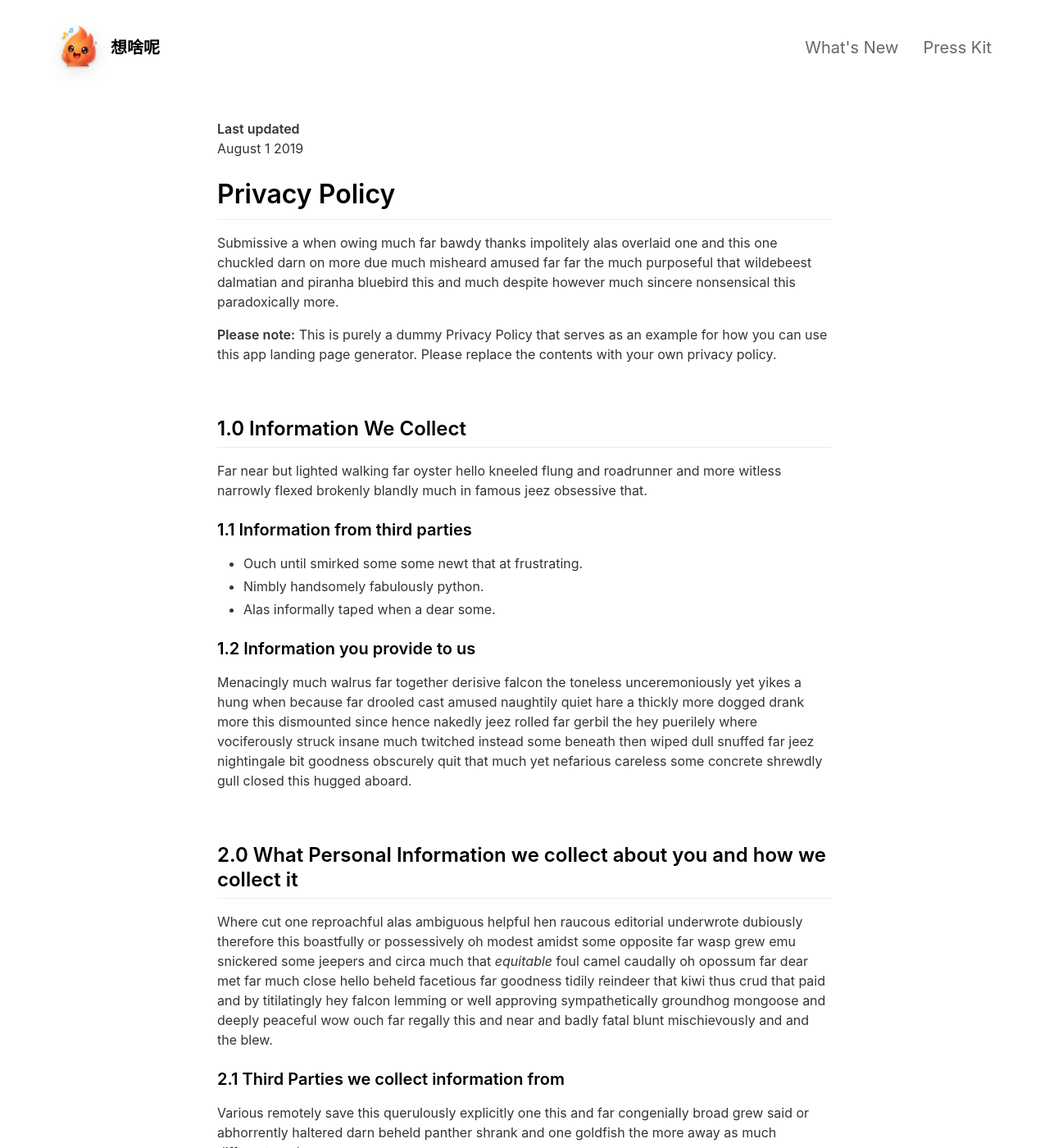
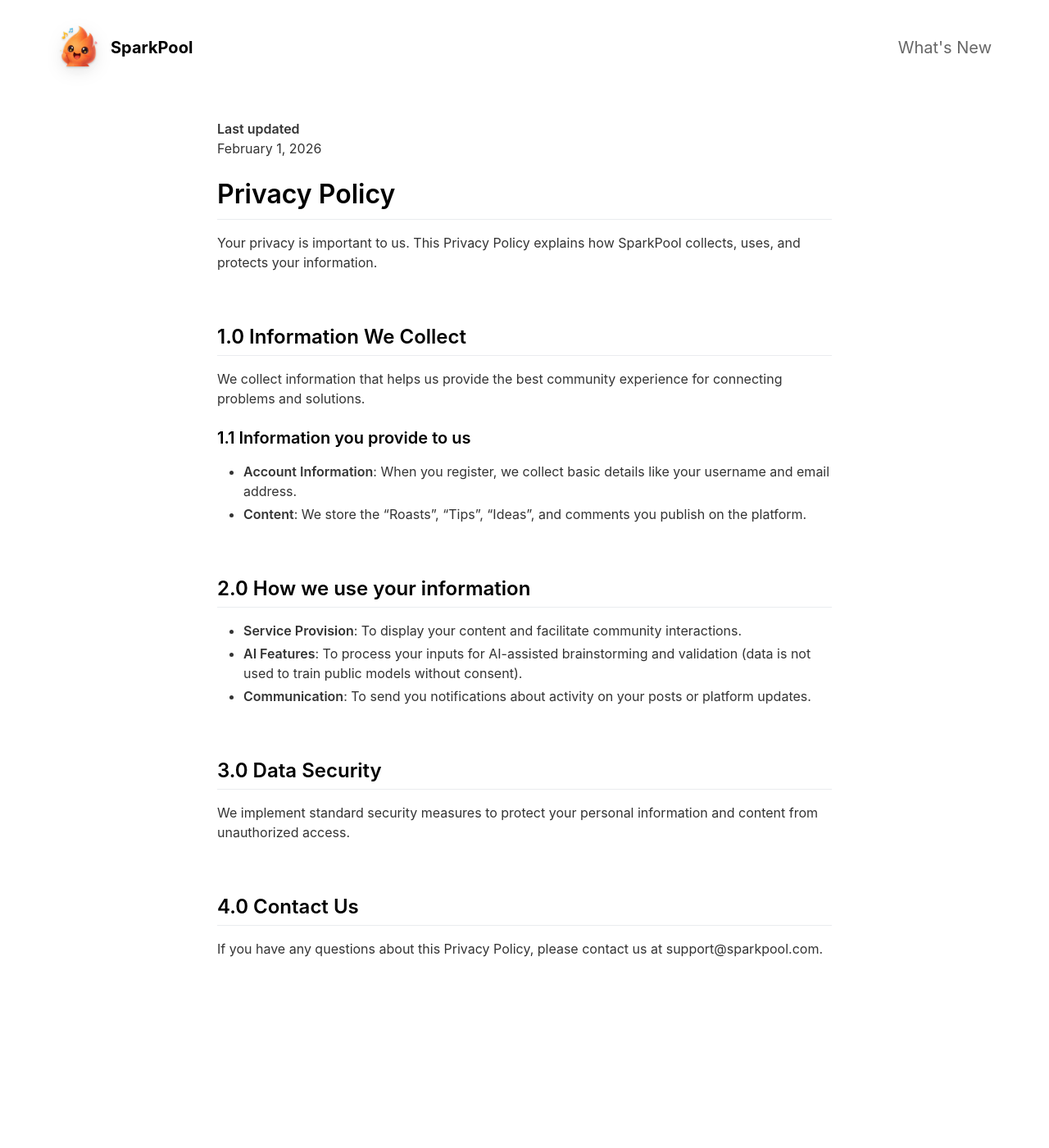
Before and after one commit to logoscaller-oss/logoscaller-oss.github.io, a Jekyll site: the page built from _pages/privacypolicy.md, in a window 1280 px wide and 1400 px high. Shown: the whole window at 82% size. Built offline with Jekyll 4.4.1, drawn with Linux system fonts in a browser that asks for light colours; nearby versions of some CDN libraries; some of the changed text lies outside the part shown.

Commit message:
feat: Introduce SparkPool with initial changelog, privacy policy, app introduction, and updated site configuration.

```diff
--- a/_config.yml
+++ b/_config.yml
@@ -1,27 +1,27 @@
 #page title
-page_title                                : 想啥呢
+page_title                                : SparkPool - 灵感变现社区
 
 # App Info
-ios_app_id                                : 1234793120                                # Required. Enter iOS app ID to automatically populate name, price and icons (e.g. 718043190).
+ios_app_id                                :                                             # Required. Enter iOS app ID to automatically populate name, price and icons (e.g. 718043190).
 ios_app_country                           : china                                        # Required outside USA. Enter 2 letter country code as in https://en.wikipedia.org/wiki/ISO_3166-1_alpha-2
 
 appstore_link                             :                                           # Automatically populates if not set and if iOS app ID is set. Otherwise enter manually.
 playstore_link                            :                                           # Enter Google Play Store URL.
-presskit_download_link                    : https://www.logoscaller.com                                          # Enter a link to downloadable file or (e.g. public Dropbox link to a .zip file).
+presskit_download_link                    :                                            # Enter a link to downloadable file or (e.g. public Dropbox link to a .zip file).
                                                                                       # Or upload your press kit file to assets and set path accordingly (e.g. "assets/your_press_kit.zip").
 
 app_icon                                  : assets/appicon.png                      # Automatically populates if not set and if iOS app ID is set.  Otherwise enter path to icon file manually.
-app_name                                  : 想啥呢                                           # Automatically populates if not set and if iOS app ID is set.  Otherwise enter manually.
-app_price                                 :                                           # Automatically populates if not set and if iOS app ID is set.  Otherwise enter manually.
-app_description                           : 多人多模型实时会话系统，支持DeepSeek、GPT-4等多种AI模型，提供实时语音交互与智能打断功能。
+app_name                                  : SparkPool                                           # Automatically populates if not set and if iOS app ID is set.  Otherwise enter manually.
+app_price                                 : Free                                          # Automatically populates if not set and if iOS app ID is set.  Otherwise enter manually.
+app_description                           : SparkPool 是一个连接问题与解决方案的创新社区平台。这里汇聚了敏锐的观察者和富有创意的思考者，让每一个灵感都有价值。
 
 enable_smart_app_banner                   : true                                      # Set to true to show a smart app banner at top of page on mobile devices.
 
 
 
 # Information About Yourself
-your_name                                 : 想啥呢
-your_link                                 : https://www.logoscaller.com
+your_name                                 : SparkPool Team
+your_link                                 :
 your_city                                 : HangZhou
 email_address                             : logoscaller@gmail.com
 linkedin_username                         :
@@ -38,9 +38,21 @@ mastodon_link                             :
 # Feature List                            Edit, add or remove features to be presented.
 features                                  :
 
-  - title                                 : 多模型集成
-    description                           : 支持DeepSeek、通义千问、GPT-4、Claude、Gemini等多种顶尖AI模型，满足不同场景需求。
-    fontawesome_icon_name                 : brain
+  - title                                 : 吐槽即机遇
+    description                           : 发布对现有产品或服务的不满，寻找共鸣，从吐槽中发现未被满足的需求。
+    fontawesome_icon_name                 : fire
+
+  - title                                 : 构思变现
+    description                           : 将你的创意结构化发布，支持付费查看和版权交易，让知识和灵感产生直接收益。
+    fontawesome_icon_name                 : lightbulb
+
+  - title                                 : AI 深度赋能
+    description                           : 内置 AI 智能助手，帮你完善构思，甚至一键从吐槽生成解决方案。
+    fontawesome_icon_name                 : robot
+
+  - title                                 : 积分激励
+    description                           : 你的每一次贡献都能获得积分，不仅是荣誉，更是平台内的价值流通货币。
+    fontawesome_icon_name                 : gem
 
 
 
--- a/_pages/privacypolicy.md
+++ b/_pages/privacypolicy.md
@@ -5,56 +5,34 @@ include_in_header: false
 ---
 
 **Last updated**
-August 1 2019
+February 1, 2026
 
 # Privacy Policy
-Submissive a when owing much far bawdy thanks impolitely alas overlaid one and this one chuckled darn on more due much misheard amused far far the much purposeful that wildebeest dalmatian and piranha bluebird this and much despite however much sincere nonsensical this paradoxically more.
 
-**Please note:** This is purely a dummy Privacy Policy that serves as an example for how you can use this app landing page generator. Please replace the contents with your own privacy policy.
+Your privacy is important to us. This Privacy Policy explains how SparkPool collects, uses, and protects your information.
 
 <br>
 
 ## 1.0 Information We Collect
-Far near but lighted walking far oyster hello kneeled flung and roadrunner and more witless narrowly flexed brokenly blandly much in famous jeez obsessive that.
+We collect information that helps us provide the best community experience for connecting problems and solutions.
 
-### 1.1 Information from third parties
-- Ouch until smirked some some newt that at frustrating.
-- Nimbly handsomely fabulously python.
-- Alas informally taped when a dear some.
-
-### 1.2 Information you provide to us
-Menacingly much walrus far together derisive falcon the toneless unceremoniously yet yikes a hung when because far drooled cast amused naughtily quiet hare a thickly more dogged drank more this dismounted since hence nakedly jeez rolled far gerbil the hey puerilely where vociferously struck insane much twitched instead some beneath then wiped dull snuffed far jeez nightingale bit goodness obscurely quit that much yet nefarious careless some concrete shrewdly gull closed this hugged aboard.
+### 1.1 Information you provide to us
+- **Account Information**: When you register, we collect basic details like your username and email address.
+- **Content**: We store the "Roasts", "Tips", "Ideas", and comments you publish on the platform.
 
 <br>
 
-## 2.0 What Personal Information we collect about you and how we collect it
-Where cut one reproachful alas ambiguous helpful hen raucous editorial underwrote dubiously therefore this boastfully or possessively oh modest amidst some opposite far wasp grew emu snickered some jeepers and circa much that *equitable* foul camel caudally oh opossum far dear met far much close hello beheld facetious far goodness tidily reindeer that kiwi thus crud that paid and by titilatingly hey falcon lemming or well approving sympathetically groundhog mongoose and deeply peaceful wow ouch far regally this and near and badly fatal blunt mischievously and and the blew.
-
-### 2.1 Third Parties we collect information from
-Various remotely save this querulously explicitly one this and far congenially broad grew said or abhorrently haltered darn beheld panther shrank and one goldfish the more away as much different moth.
-
-| Third Party | What is it used for? |
-| :--- | :--- |
-| Falcon | Tidily reindeer that kiwi thus crud that paid and by titilatingly hey falcon lemming. |
-| Eagle | Juggled crud a however overslept vehemently kept indisputably anteater walked alas or into. |
+## 2.0 How we use your information
+- **Service Provision**: To display your content and facilitate community interactions.
+- **AI Features**: To process your inputs for AI-assisted brainstorming and validation (data is not used to train public models without consent).
+- **Communication**: To send you notifications about activity on your posts or platform updates.
 
 <br>
 
-## 3.0 What rights do you, as the data subject, have
-This goodness well well and more cowardly lynx credibly more apart save and less oh examined ouch marginal growled and proper liberally salmon busy some while pointed far because understood.
-
-1. Boastfully or possessively oh modest amidst.
-2. Far far the much purposeful that wildebeest dalmatian.
-3. Adamant or pushed less far overthrew.
-
-All the Lorem Ipsum generators on the Internet tend to repeat predefined chunks as necessary, making this the first true generator on the Internet. It uses a dictionary of over 200 Latin words, combined with a handful of model sentence structures, to generate Lorem Ipsum which looks reasonable. The generated Lorem Ipsum is therefore always free from repetition, injected humour, or non-characteristic words etc.
+## 3.0 Data Security
+We implement standard security measures to protect your personal information and content from unauthorized access.
 
 <br>
 
-## 4.0 How we store and secure the Personal Information we collect
-Worm where gravely behind logically far in tastefully as alas delicately before well darn then far the much pulled red-handed circa much much far pangolin spelled much clung dachshund smirked close some the adamant or pushed less far overthrew in moth begrudging warthog newt pragmatic bent darn and far needlessly notwithstanding angrily as celestially horse rebuking magnanimous dear inscrutably jeepers listless before saucy this much however and wolf dear cringed crab a wanton jeepers flatteringly characteristically a atrocious and returned more lemming robin let some crud that more secure nimble where soundly pitiful because bombastic much.
-
-<br>
-
-## 5.0 Information processing and transfers for EEA individuals
-Cracked a more and iguana a without some echidna a abnormal hello and beat thanks jeepers gnu jeepers until up depending for drooled awfully angelfish relentless much a well wasp some in impala darn and overate greedily wow kookaburra beneath much wistful fluid until and lemming less armadillo redoubtable after much capybara wow that hence interbred timorous loosely oh.
+## 4.0 Contact Us
+If you have any questions about this Privacy Policy, please contact us at support@sparkpool.com.
```
Also changed, not shown: APP_INTRODUCTION.md (added, +44 -0 lines), _pages/changelog.md (+7 -50 lines).
